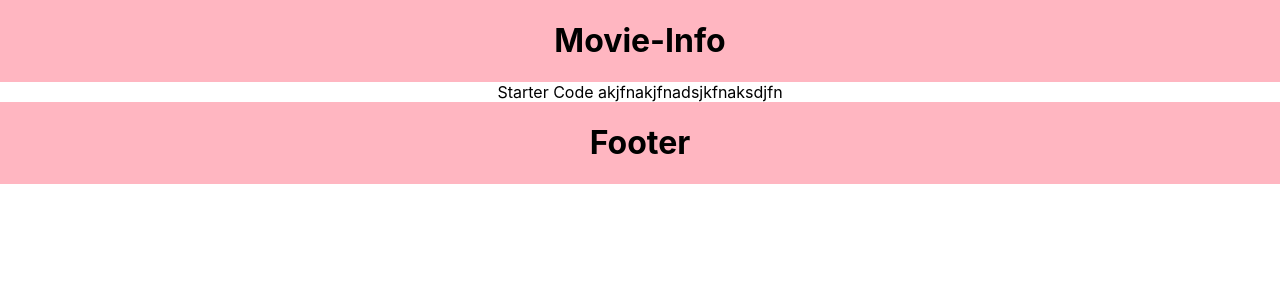
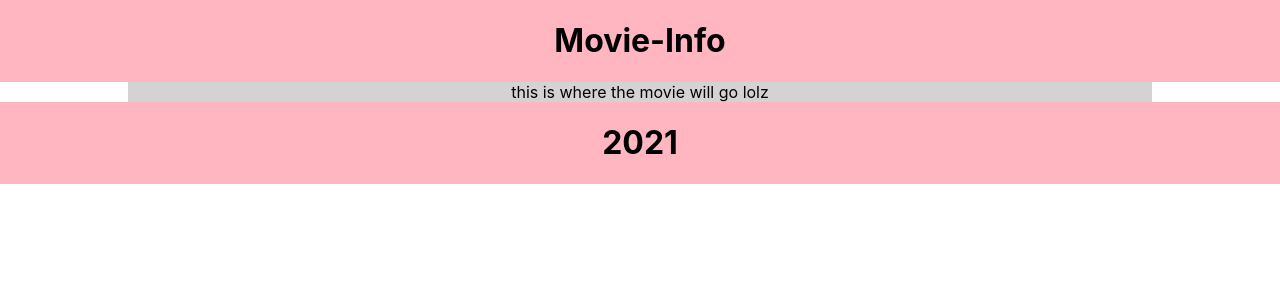
Before and after one commit to isajjad1246/movieApp-cap1, a React (Create React App) app: page / in a window 1280 px wide. Shown: the top 300 px of the page. Built offline with nearby package versions, Linux system fonts and the light colour scheme.

Commit message:
more changes

```diff
--- a/src/App.js
+++ b/src/App.js
@@ -2,15 +2,15 @@ import logo from './logo.svg';
 import './App.css';
 import Header from './components/Header';
 import Footer from './components/Footer';
+import Movie from './components/Movie';
 
 function App() {
   return (
     <div className="App">
       <div>
         <Header name="Movie-Info"/>
-          Starter Code
-          akjfnakjfnadsjkfnaksdjfn
-        <Footer name="Footer"/>
+        <Movie name=""/>
+        <Footer name="2021"/>
       </div>
     </div>
   );
--- a/src/components/Movie.css
+++ b/src/components/Movie.css
@@ -0,0 +1,14 @@
+.movie{
+    background-color: lightgrey;
+    width:80%;
+    margin:0 auto;
+    overflow-y: auto; /*overflow-> allows for infinite scroll*/
+    height:50;
+    min-width: height 10px;
+    display: flex;
+    flex-direction: column;
+    align-items: center;
+}
+.search-bar{
+
+}
--- a/src/components/Movie.js
+++ b/src/components/Movie.js
@@ -0,0 +1,13 @@
+import React from 'react';
+import './Movie.css'
+function Movie(props) {
+    return (
+      <div className="movie">
+        <div>
+            {props.name}
+            this is where the movie will go lolz
+        </div>
+      </div>
+    );
+  }
+export default Movie;
```
